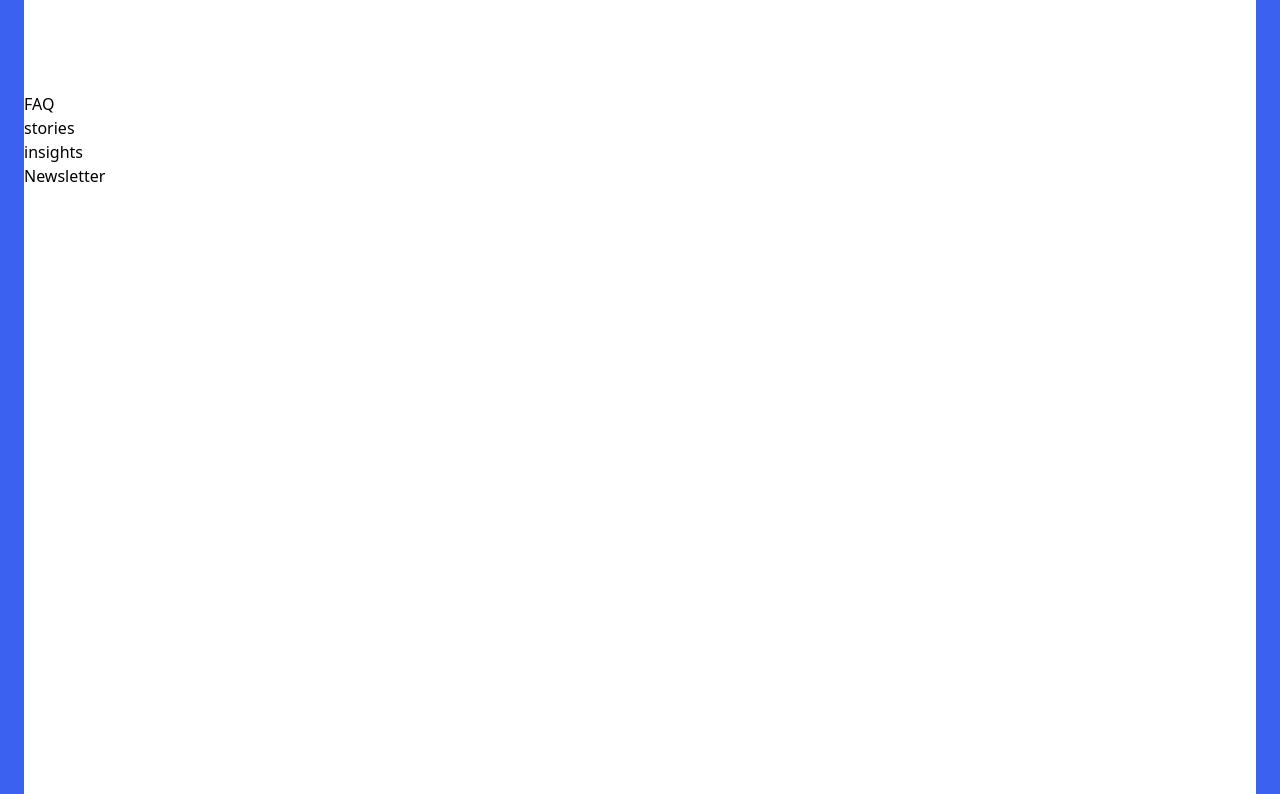
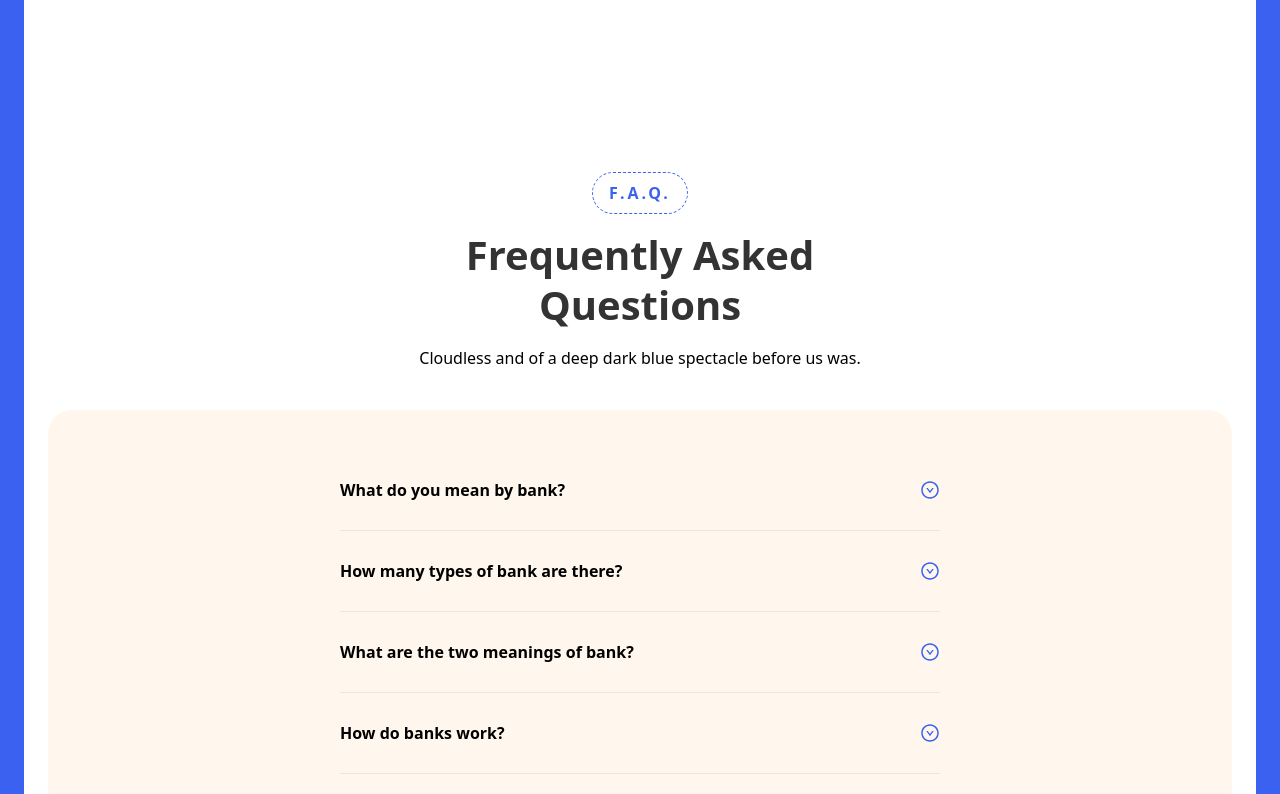
Before and after one commit to Andreyhuey/evobank, a React (Vite) app: page / in a window 1280 px wide. Shown: the part 3940-4734 px from the top of the page. Built offline with nearby package versions, Linux system fonts and the light colour scheme.

Commit message:
FAQ accordion modified to an extent

```diff
--- a/package.json
+++ b/package.json
@@ -13,6 +13,7 @@
     "localforage": "^1.10.0",
     "match-sorter": "^6.3.1",
     "react": "^18.2.0",
+    "react-accessible-accordion": "^5.0.0",
     "react-countup": "^6.4.2",
     "react-dom": "^18.2.0",
     "react-icons": "^4.10.1",
--- a/src/components/FAQs.tsx
+++ b/src/components/FAQs.tsx
@@ -1,7 +1,62 @@
+import { useState } from "react";
+import { AiOutlineDownCircle } from "react-icons/ai";
+import {
+  Accordion,
+  AccordionItem,
+  AccordionItemHeading,
+  AccordionItemButton,
+  AccordionItemPanel,
+} from "react-accessible-accordion";
+import "react-accessible-accordion/dist/fancy-example.css";
+import { faqData } from "../constants";
+
 const FAQs = () => {
+  const [expandedItem, setExpandedItem] = useState(0);
+
   return (
-    <div id="FAQ">
-      <>FAQ</>
+    <div id="FAQ" className="md:px-6 py-10">
+      <div className="flex flex-col gap-4 items-center justify-center px-6 md:px-14 py-10">
+        <div>
+          <div className="border-[#3A61F0] border-[1px] text-[#3A61F0] border-dashed px-4 py-2 font-semibold inline-block rounded-3xl tracking-[3px] uppercase hover:scale-110 transition duration-300 ease-in-out  cursor-pointer">
+            F.A.Q.
+          </div>
+        </div>
+        <div className="text-center h3 lg:w-[425px] leading-[50px]">
+          Frequently Asked Questions
+        </div>
+        <p>Cloudless and of a deep dark blue spectacle before us was.</p>
+      </div>
+      <div className="bg-[#FFF7ED] px-6 md:px-14 rounded-3xl py-10 ">
+        <>
+          {faqData?.map((item, index) => {
+            // destructure service
+            const { id, heading, details } = item;
+            return (
+              <div key={index} className="flex flex-col items-center">
+                <Accordion
+                  allowZeroExpanded={true}
+                  className="flex flex-col gap-4 justify-center md:w-[600px] w-full"
+                  onChange={() => {
+                    console.log(id), setExpandedItem(id);
+                  }}
+                >
+                  <AccordionItem className="border-b-[1px] py-3 border-[#F3E5D4]">
+                    <AccordionItemHeading>
+                      <AccordionItemButton className="flex items-center justify-between gap-10 w-full py-4 font-bold">
+                        {heading}
+                        <AiOutlineDownCircle className="text-[#3A61F0] h-[20px] w-[20px] font-thin" />
+                      </AccordionItemButton>
+                    </AccordionItemHeading>
+                    <AccordionItemPanel className="">
+                      {details}
+                    </AccordionItemPanel>
+                  </AccordionItem>
+                </Accordion>
+              </div>
+            );
+          })}
+        </>
+      </div>
     </div>
   );
 };
--- a/src/constants.ts
+++ b/src/constants.ts
@@ -0,0 +1,26 @@
+export const faqData = [
+  {
+    id: 0,
+    heading: "What do you mean by bank?",
+    details:
+      "A bank is a financial institution licensed to receive deposits and make loans. Banks may also provide financial services such as wealth management, currency exchange, and safe deposit boxes. There are several different kinds of banks including retail banks, commercial or corporate banks, and investment banks.",
+  },
+  {
+    id: 1,
+    heading: "How many types of bank are there?",
+    details:
+      "A bank is a financial institution licensed to receive deposits and make loans. Banks may also provide financial services such as wealth management, currency exchange, and safe deposit boxes. There are several different kinds of banks including retail banks, commercial or corporate banks, and investment banks.",
+  },
+  {
+    id: 2,
+    heading: "What are the two meanings of bank?",
+    details:
+      "A bank is a financial institution licensed to receive deposits and make loans. Banks may also provide financial services such as wealth management, currency exchange, and safe deposit boxes. There are several different kinds of banks including retail banks, commercial or corporate banks, and investment banks.",
+  },
+  {
+    id: 3,
+    heading: "How do banks work?",
+    details:
+      "A bank is a financial institution licensed to receive deposits and make loans. Banks may also provide financial services such as wealth management, currency exchange, and safe deposit boxes. There are several different kinds of banks including retail banks, commercial or corporate banks, and investment banks.",
+  },
+];
```
Also changed, not shown: 1 other file (tests, documents, lock files or other folders).
